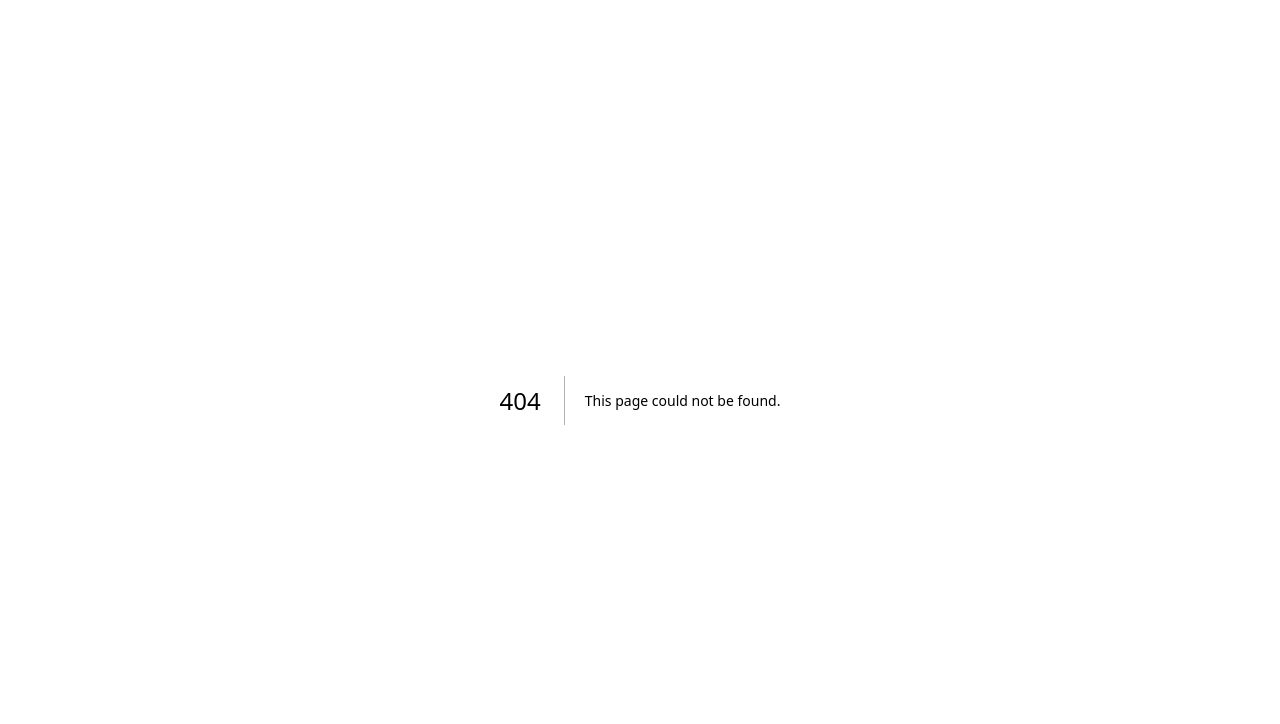
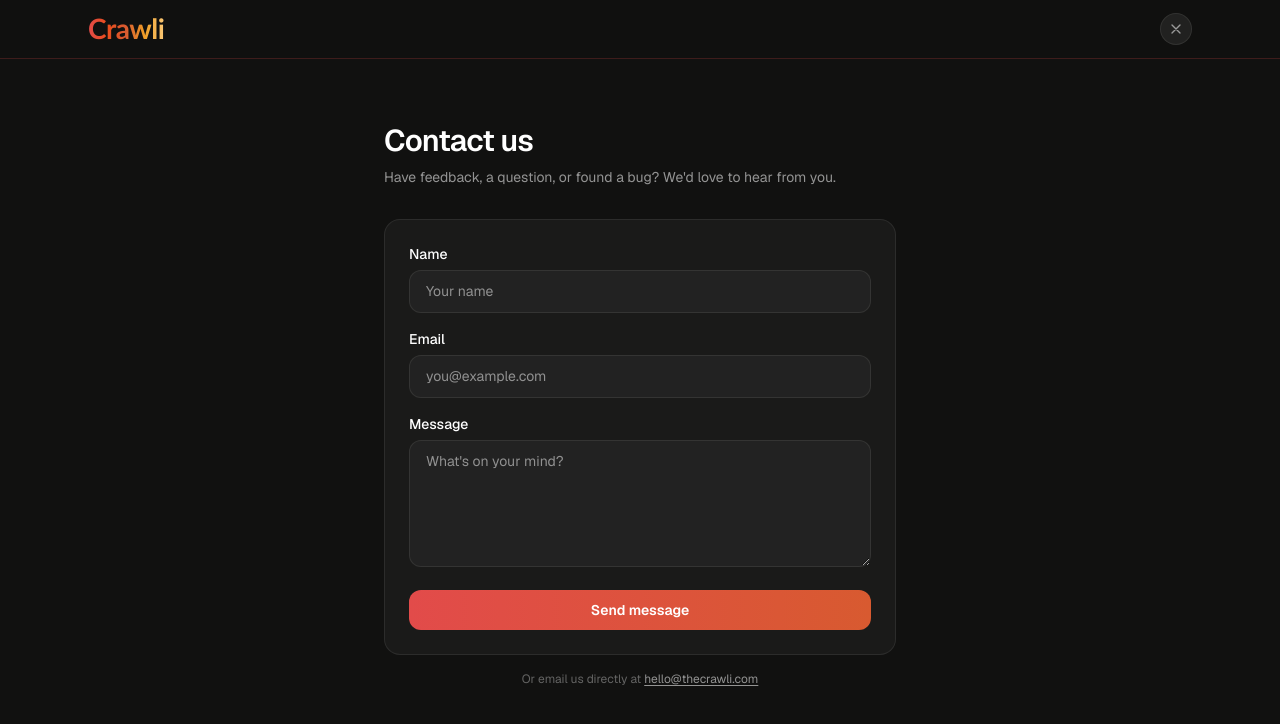
Before and after one commit to kevinguii/crawli, a Next.js app: page /contact in a window 1280 px wide. Before the commit this address had no page. Shown: the top 724 px of the page. Built offline with nearby package versions, Linux system fonts and the light colour scheme.

Commit message:
added contact page

```diff
--- a/app/(protected)/settings/page.tsx
+++ b/app/(protected)/settings/page.tsx
@@ -568,6 +568,19 @@ export default function SettingsPage() {
           </Row>
         </Section>
 
+        {/* ── Support ── */}
+        <Section title="Support" description="Questions, feedback, or bugs? We'd love to hear from you.">
+          <Row label="Contact us" sublabel="Send feedback or get help">
+            <Link
+              href="/contact"
+              className="rounded-xl px-4 py-2 text-sm font-medium transition-colors"
+              style={{ background: 'var(--surface-hover)', color: 'var(--text)', border: '1px solid var(--border)' }}
+            >
+              Get in touch
+            </Link>
+          </Row>
+        </Section>
+
         {/* ── Notifications ── */}
         <Section title="Notifications">
           <div
--- /dev/null
+++ b/app/api/contact/route.ts
@@ -0,0 +1,46 @@
+import { NextRequest, NextResponse } from 'next/server';
+import { Resend } from 'resend';
+
+export async function POST(req: NextRequest) {
+  const resendKey = process.env.RESEND_API_KEY;
+  if (!resendKey) {
+    return NextResponse.json({ error: 'Email not configured.' }, { status: 503 });
+  }
+
+  let body: { name?: string; email?: string; message?: string };
+  try {
+    body = await req.json();
+  } catch {
+    return NextResponse.json({ error: 'Invalid request.' }, { status: 400 });
+  }
+
+  const name = (body.name ?? '').trim();
+  const email = (body.email ?? '').trim();
+  const message = (body.message ?? '').trim();
+
+  if (!name || !email || !message) {
+    return NextResponse.json({ error: 'All fields are required.' }, { status: 400 });
+  }
+  if (!/^[^\s@]+@[^\s@]+\.[^\s@]+$/.test(email)) {
+    return NextResponse.json({ error: 'Invalid email address.' }, { status: 400 });
+  }
+  if (message.length > 5000) {
+    return NextResponse.json({ error: 'Message too long.' }, { status: 400 });
+  }
+
+  const resend = new Resend(resendKey);
+
+  await resend.emails.send({
+    from: 'Crawli Contact <noreply@thecrawli.com>',
+    to: 'hello@thecrawli.com',
+    replyTo: `${name} <${email}>`,
+    subject: `Crawli feedback from ${name}`,
+    text: [
+      `From: ${name} <${email}>`,
+      '',
+      message,
+    ].join('\n'),
+  });
+
+  return NextResponse.json({ ok: true });
+}
--- a/app/components/landing/Footer.tsx
+++ b/app/components/landing/Footer.tsx
@@ -30,6 +30,13 @@ export default function Footer() {
           >
             Terms
           </Link>
+          <Link
+            href="/contact"
+            className="transition-opacity hover:opacity-80"
+            style={{ color: 'var(--text-muted)' }}
+          >
+            Contact
+          </Link>
         </nav>
       </div>
     </footer>
--- /dev/null
+++ b/app/contact/page.tsx
@@ -0,0 +1,190 @@
+'use client';
+
+import { useState } from 'react';
+import Link from 'next/link';
+import Wordmark from '@/app/components/landing/Wordmark';
+
+export default function ContactPage() {
+  const [name, setName] = useState('');
+  const [email, setEmail] = useState('');
+  const [message, setMessage] = useState('');
+  const [status, setStatus] = useState<'idle' | 'sending' | 'sent' | 'error'>('idle');
+  const [errorMsg, setErrorMsg] = useState('');
+
+  async function handleSubmit(e: React.FormEvent) {
+    e.preventDefault();
+    setStatus('sending');
+    setErrorMsg('');
+
+    try {
+      const res = await fetch('/api/contact', {
+        method: 'POST',
+        headers: { 'Content-Type': 'application/json' },
+        body: JSON.stringify({ name, email, message }),
+      });
+      const data = await res.json();
+      if (!res.ok) {
+        setErrorMsg(data.error ?? 'Something went wrong. Please try again.');
+        setStatus('error');
+        return;
+      }
+      setStatus('sent');
+    } catch {
+      setErrorMsg('Something went wrong. Please try again.');
+      setStatus('error');
+    }
+  }
+
+  const inputStyle = {
+    background: 'var(--surface)',
+    border: '1px solid var(--border)',
+    color: 'var(--text)',
+    borderRadius: '0.75rem',
+    padding: '0.625rem 1rem',
+    fontSize: '0.875rem',
+    width: '100%',
+    outline: 'none',
+  } as React.CSSProperties;
+
+  return (
+    <main className="min-h-screen flex flex-col" style={{ background: 'var(--bg)' }}>
+      <nav
+        className="sticky top-0 z-20 backdrop-blur"
+        style={{
+          background: 'color-mix(in srgb, var(--bg) 80%, transparent)',
+          borderBottom: '1px solid rgba(226, 75, 74, 0.22)',
+        }}
+      >
+        <div className="mx-auto flex max-w-6xl items-center justify-between px-6 py-3">
+          <Link href="/" className="flex items-center">
+            <Wordmark size={28} />
+          </Link>
+          <Link
+            href="/settings"
+            aria-label="Close"
+            className="flex items-center justify-center rounded-full w-8 h-8 transition-colors"
+            style={{ background: 'var(--surface-hover)', color: 'var(--text-muted)', border: '1px solid var(--border)' }}
+          >
+            <svg viewBox="0 0 24 24" fill="none" stroke="currentColor" strokeWidth="2" strokeLinecap="round" className="w-4 h-4">
+              <path d="M18 6 6 18M6 6l12 12" />
+            </svg>
+          </Link>
+        </div>
+      </nav>
+
+      <div className="flex-1 flex items-start justify-center px-6 py-16">
+        <div className="w-full max-w-lg">
+          <div className="mb-8">
+            <h1 className="text-3xl font-semibold tracking-tight" style={{ color: 'var(--text)' }}>
+              Contact us
+            </h1>
+            <p className="mt-2 text-sm" style={{ color: 'var(--text-muted)' }}>
+              Have feedback, a question, or found a bug? We'd love to hear from you.
+            </p>
+          </div>
+
+          {status === 'sent' ? (
+            <div
+              className="rounded-2xl px-6 py-8 text-center"
+              style={{ border: '1px solid var(--border)', background: 'var(--surface)' }}
+            >
+              <div className="text-2xl mb-2">✓</div>
+              <h2 className="text-base font-semibold" style={{ color: 'var(--text)' }}>
+                Message sent
+              </h2>
+              <p className="mt-1 text-sm" style={{ color: 'var(--text-muted)' }}>
+                Thanks, we'll get back to you at {email}.
+              </p>
+              <button
+                type="button"
+                onClick={() => { setStatus('idle'); setName(''); setEmail(''); setMessage(''); }}
+                className="mt-5 rounded-xl px-4 py-2 text-sm font-medium transition-colors"
+                style={{ background: 'var(--surface-hover)', color: 'var(--text)', border: '1px solid var(--border)' }}
+              >
+                Send another
+              </button>
+            </div>
+          ) : (
+            <form
+              onSubmit={handleSubmit}
+              className="rounded-2xl px-6 py-6 space-y-4"
+              style={{ border: '1px solid var(--border)', background: 'var(--surface)' }}
+            >
+              <div>
+                <label className="block text-sm font-medium mb-1.5" style={{ color: 'var(--text)' }}>
+                  Name
+                </label>
+                <input
+                  type="text"
+                  value={name}
+                  onChange={(e) => setName(e.target.value)}
+                  placeholder="Your name"
+                  required
+                  style={inputStyle}
+                  onFocus={(e) => { e.currentTarget.style.borderColor = '#E24B4A'; }}
+                  onBlur={(e) => { e.currentTarget.style.borderColor = 'var(--border)'; }}
+                />
+              </div>
+
+              <div>
+                <label className="block text-sm font-medium mb-1.5" style={{ color: 'var(--text)' }}>
+                  Email
+                </label>
+                <input
+                  type="email"
+                  value={email}
+                  onChange={(e) => setEmail(e.target.value)}
+                  placeholder="you@example.com"
+                  required
+                  style={inputStyle}
+                  onFocus={(e) => { e.currentTarget.style.borderColor = '#E24B4A'; }}
+                  onBlur={(e) => { e.currentTarget.style.borderColor = 'var(--border)'; }}
+                />
+              </div>
+
+              <div>
+                <label className="block text-sm font-medium mb-1.5" style={{ color: 'var(--text)' }}>
+                  Message
+                </label>
+                <textarea
+                  value={message}
+                  onChange={(e) => setMessage(e.target.value)}
+                  placeholder="What's on your mind?"
+                  required
+                  rows={5}
+                  style={{ ...inputStyle, resize: 'vertical', minHeight: '120px' }}
+                  onFocus={(e) => { e.currentTarget.style.borderColor = '#E24B4A'; }}
+                  onBlur={(e) => { e.currentTarget.style.borderColor = 'var(--border)'; }}
+                />
+              </div>
+
+              {status === 'error' && (
+                <p className="text-sm" style={{ color: '#E24B4A' }}>{errorMsg}</p>
+              )}
+
+              <button
+                type="submit"
+                disabled={status === 'sending'}
+                className="w-full rounded-xl px-4 py-2.5 text-sm font-semibold text-white transition-all disabled:opacity-50 disabled:cursor-not-allowed"
+                style={{ background: 'linear-gradient(to right, #E24B4A, #D85A30)' }}
+              >
+                {status === 'sending' ? 'Sending…' : 'Send message'}
+              </button>
+            </form>
+          )}
+
+          <p className="mt-4 text-center text-xs" style={{ color: 'var(--text-dim)' }}>
+            Or email us directly at{' '}
+            <a
+              href="mailto:hello@thecrawli.com"
+              className="underline underline-offset-2 transition-opacity hover:opacity-70"
+              style={{ color: 'var(--text-muted)' }}
+            >
+              hello@thecrawli.com
+            </a>
+          </p>
+        </div>
+      </div>
+    </main>
+  );
+}
```
